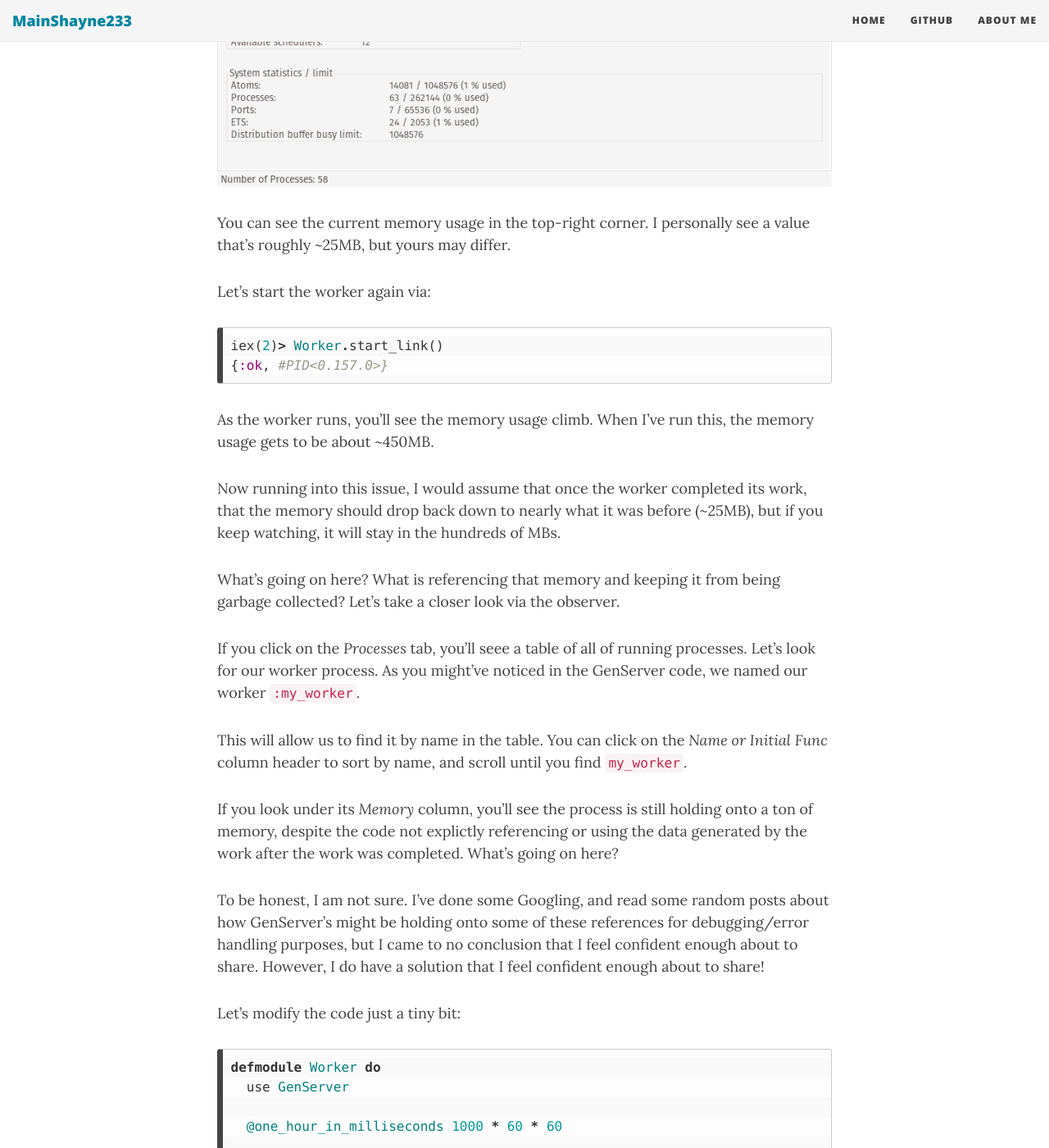
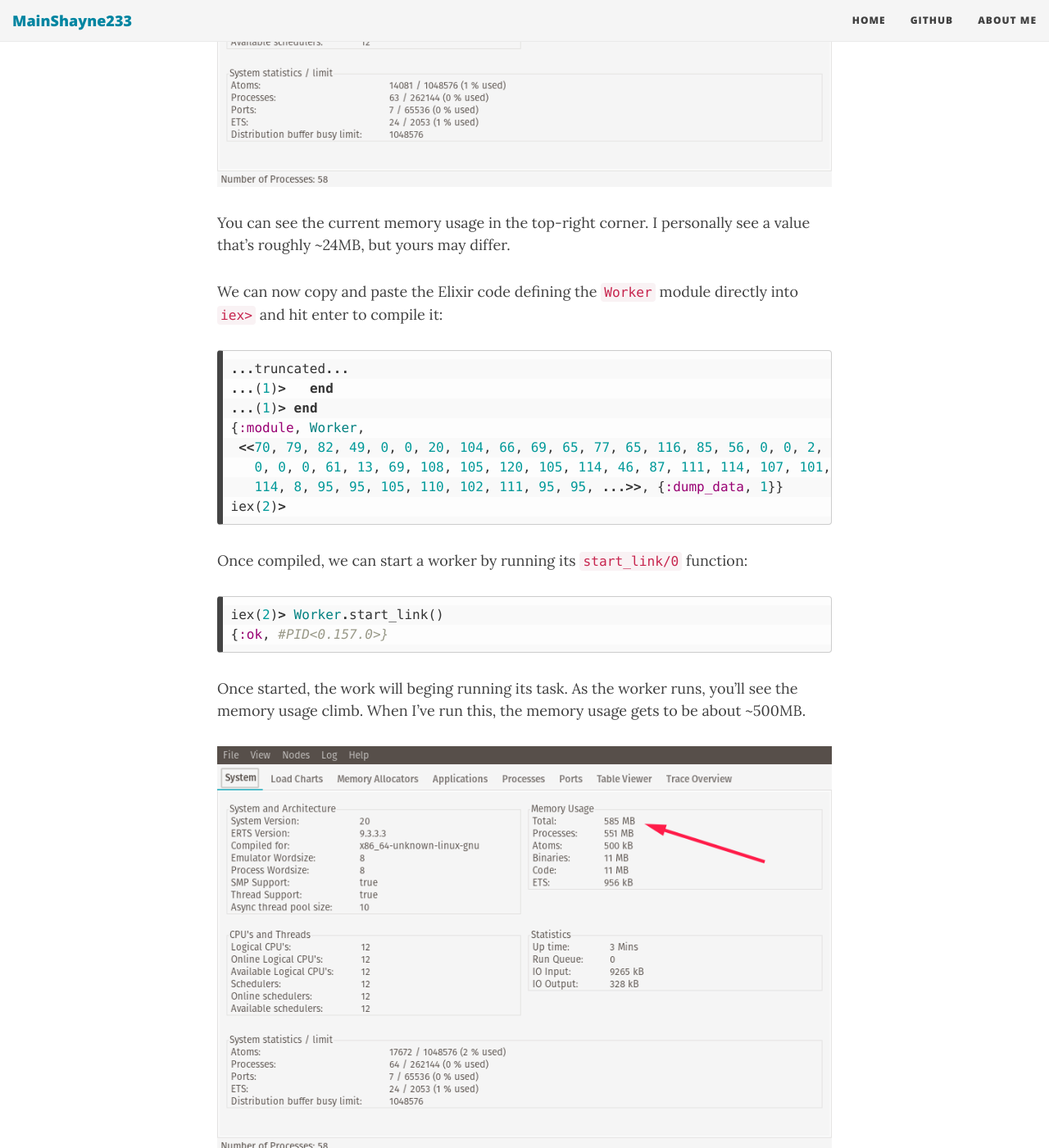
Before and after one commit to MainShayne233/mainshayne233.github.io, a Jekyll site: the page built from _posts/2019-05-24-genserver-memory-issue.md, in a window 1280 px wide and 1400 px high, scrolled down 4003 px. Shown: the whole window at 82% size. Built offline with Jekyll 4.4.1, drawn with Linux system fonts in a browser that asks for light colours; nearby versions of some CDN libraries; some of the changed text lies outside the part shown.

Commit message:
Finish post!

````diff
--- a/_posts/2019-05-24-genserver-memory-issue.md
+++ b/_posts/2019-05-24-genserver-memory-issue.md
@@ -38,7 +38,7 @@
 defmodule Worker do
   use GenServer
 
-  @five_seconds_in_milliseconds 1000 * 5
+  @interval 1000 * 30
 
   def start_link do
     GenServer.start_link(__MODULE__, nil, name: :my_worker)
@@ -51,7 +51,7 @@
 
   def handle_info(:fetch_process_and_dump_data, nil) do
     :ok = fetch_process_and_dump_data()
-    Process.send_after(self(), :fetch_process_and_dump_data, @five_seconds_in_milliseconds)
+    Process.send_after(self(), :fetch_process_and_dump_data, @interval)
     {:noreply, nil}
   end
 
@@ -113,34 +113,51 @@
 
 ![Observer GUI](/img/2019-05-24-genserver-memory-issue/observer_0.png)
 
-You can see the current memory usage in the top-right corner. I personally see a value that's roughly ~25MB, but yours may differ.
+You can see the current memory usage in the top-right corner. I personally see a value that's roughly ~24MB, but yours may differ.
 
-Let's start the worker again via:
+We can now copy and paste the Elixir code defining the `Worker` module directly into `iex>` and hit enter to compile it:
+
+```elixir
+...truncated...
+...(1)>   end
+...(1)> end
+{:module, Worker,
+ <<70, 79, 82, 49, 0, 0, 20, 104, 66, 69, 65, 77, 65, 116, 85, 56, 0, 0, 2, 125,
+   0, 0, 0, 61, 13, 69, 108, 105, 120, 105, 114, 46, 87, 111, 114, 107, 101,
+   114, 8, 95, 95, 105, 110, 102, 111, 95, 95, ...>>, {:dump_data, 1}}
+iex(2)>
+```
+
+Once compiled, we can start a worker by running its `start_link/0` function:
 
 ```elixir
 iex(2)> Worker.start_link()
 {:ok, #PID<0.157.0>}
 ```
 
-As the worker runs, you'll see the memory usage climb. When I've run this, the memory usage gets to be about ~450MB.
+Once started, the work will beging running its task. As the worker runs, you'll see the memory usage climb. When I've run this, the memory usage gets to be about ~500MB.
 
-Now running into this issue, I would assume that once the worker completed its work, that the memory should
-drop back down to nearly what it was before (~25MB), but if you keep watching, it will stay in the hundreds of MBs.
+![Observer While Task Runs](/img/2019-05-24-genserver-memory-issue/observer_1.png)
+
+You'll know the worker has completed its task when you see it print out the `"Processed Data: ..."` message. Once the worker has completed its work, note the
+memoery usage. On my computer, the idle memory usage is usually ~460MB:
+
+![Observer While Task Runs](/img/2019-05-24-genserver-memory-issue/observer_2.png)
 
 What's going on here? What is referencing that memory and keeping it from being garbage collected? Let's take a closer look via the observer.
 
 If you click on the *Processes* tab, you'll seee a table of all of running processes. Let's look for our worker process. As you might've noticed
-in the GenServer code, we named our worker `:my_worker`.
+in the GenServer code, we named our worker `:my_worker`. This will allow us to find it by name in the table. You can click on the *Name or Initial Func* column header to sort by name, and scroll
+until you find `my_worker`.
 
-This will allow us to find it by name in the table. You can click on the *Name or Initial Func* column header to sort by name, and scroll
-until you find `my_worker`.
+![Observer Process Table](/img/2019-05-24-genserver-memory-issue/observer_3.png)
 
 If you look under its *Memory* column, you'll see the process is still holding onto a ton of memory, despite the code not explictly referencing or using
 the data generated by the work after the work was completed. What's going on here?
 
 To be honest, I am not sure. I've done some Googling, and read some random posts about how GenServer's might be holding onto some of
-these references for debugging/error handling purposes, but I came to no conclusion that I feel confident enough about to share. However,
-I do have a solution that I feel confident enough about to share!
+these references for debugging/error handling/caching purposes, but I came to no conclusion that I feel confident enough about to share. However,
+I do have a solution that I will gladly share!
 
 Let's modify the code just a tiny bit:
 
@@ -148,7 +165,7 @@
 defmodule Worker do
   use GenServer
 
-  @one_hour_in_milliseconds 1000 * 60 * 60
+  @interval 1000 * 30
 
   def start_link do
     GenServer.start_link(__MODULE__, nil, name: :my_worker)
@@ -165,11 +182,14 @@
       |> Task.async()
       |> Task.await(100_000)
 
-    Process.send_after(self(), :fetch_process_and_dump_data, @one_hour_in_milliseconds)
+    fetch_process_and_dump_data()
+    Process.send_after(self(), :fetch_process_and_dump_data, @interval)
     {:noreply, nil}
   end
 
   defp fetch_process_and_dump_data do
+    IO.puts("Starting work!")
+
     fetch_data()
     |> process_data()
     |> dump_data()
@@ -226,3 +246,5 @@
 Though I cannot prove beyond this example that this is in fact what is happening, I can speak from experience that this solution works in a real production system. When
 I modified the Heroku worker application to run its work in seperate processes, the memory usage went from climbing upwards of ~0.5GB, to staying at roughly ~0.25GB, which
 was more than enough to keep running this application on a Heroku Hobby Dyno.
+
+I'd be interested in hearing from anyone who might better understand what is going at the GenServer level and who might be able to explain this strange behavior.
````
Also changed, not shown: other parts of _posts/2019-05-24-genserver-memory-issue.md (+1 -1 lines), img/2019-05-24-genserver-memory-issue/observer_1.png (added), img/2019-05-24-genserver-memory-issue/observer_2.png (added), img/2019-05-24-genserver-memory-issue/observer_3.png (added).
